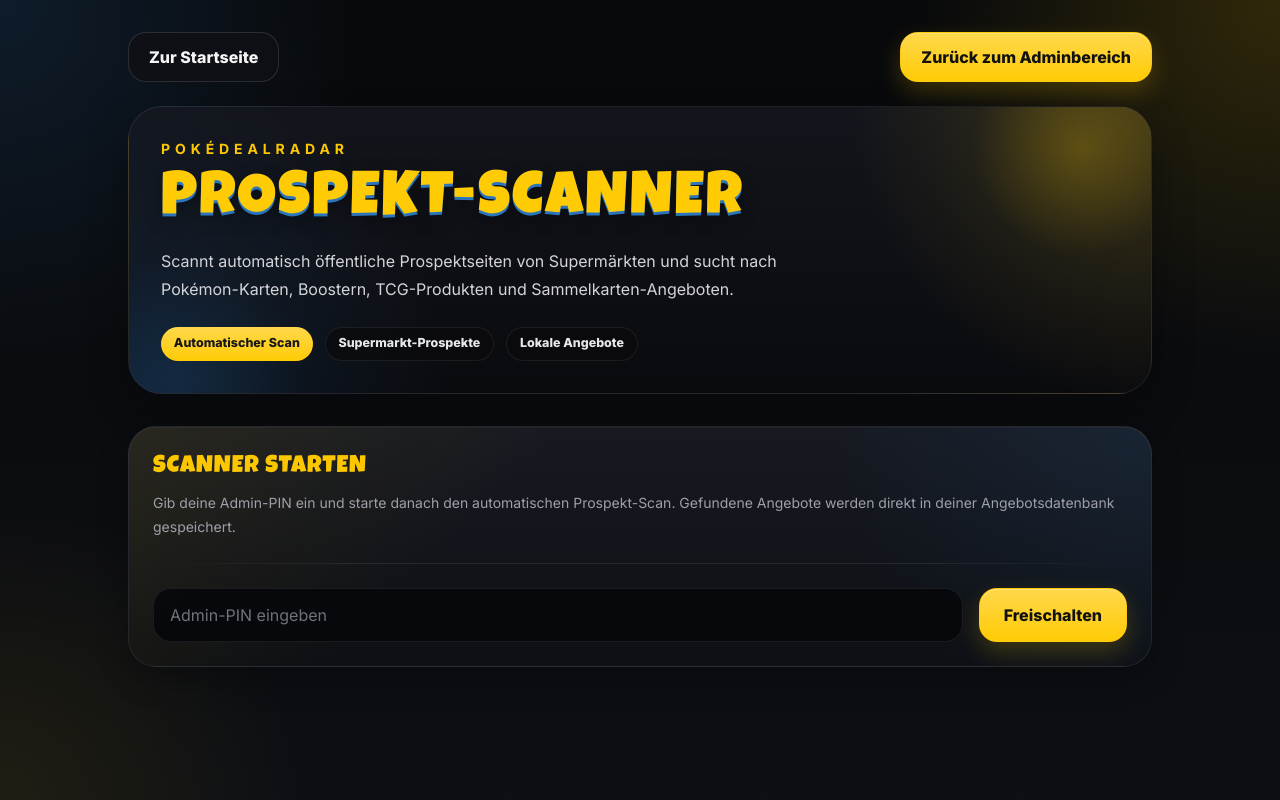
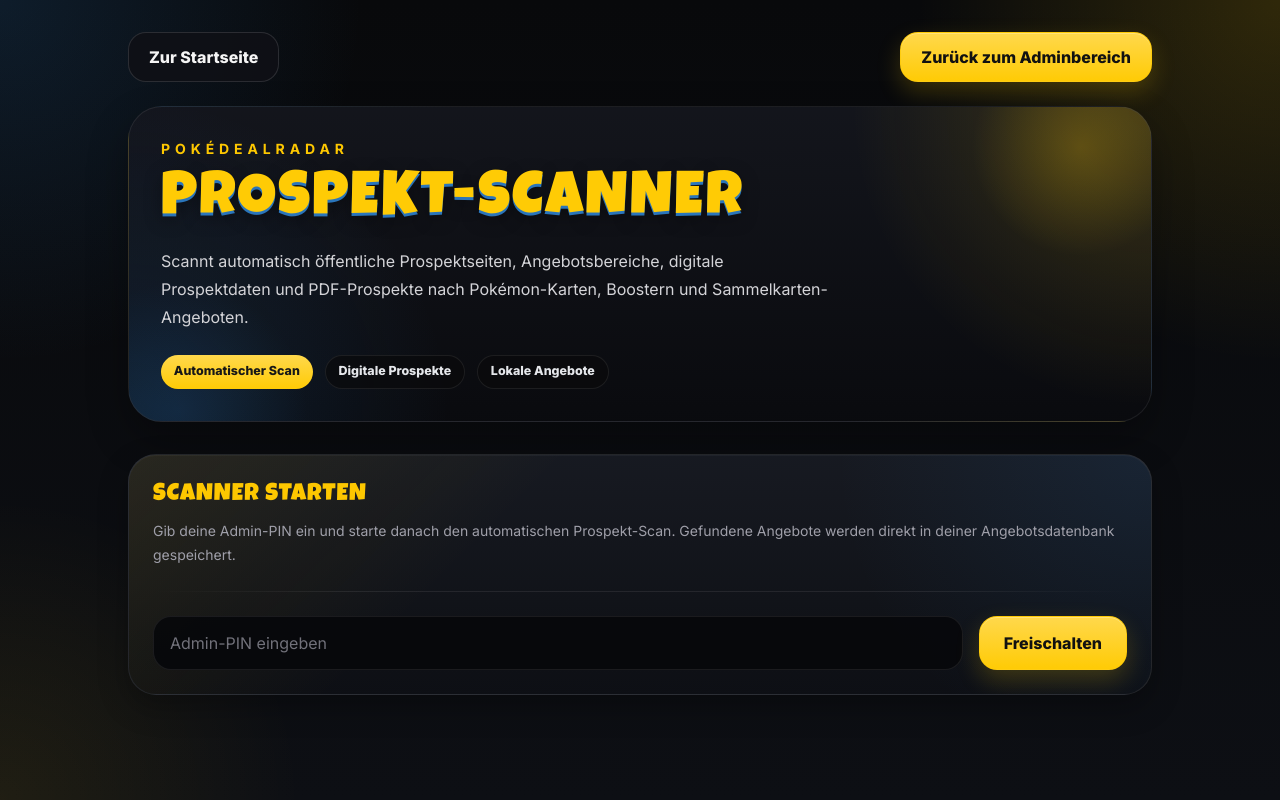
Before and after one commit to Zappenduster-uixx/pokedealradar, a Next.js app: page /admin/prospekte in a window 1280 px wide. Built offline with nearby package versions, Linux system fonts and the light colour scheme.

Commit message:
Improve prospect scanner error handling

```diff
--- a/app/admin/prospekte/page.tsx
+++ b/app/admin/prospekte/page.tsx
@@ -29,9 +29,13 @@
   const [isUnlocked, setIsUnlocked] = useState(false);
   const [isScanning, setIsScanning] = useState(false);
   const [message, setMessage] = useState("");
+  const [rawError, setRawError] = useState("");
   const [results, setResults] = useState<ProspectSourceResult[]>([]);
 
   function unlock() {
+    setMessage("");
+    setRawError("");
+
     if (!pin.trim()) {
       setMessage("Bitte Admin-PIN eingeben.");
       return;
@@ -60,6 +64,7 @@
 
     setIsScanning(true);
     setMessage("Prospekte werden gescannt...");
+    setRawError("");
     setResults([]);
 
     try {
@@ -71,7 +76,20 @@
         },
       });
 
-      const data = (await response.json()) as ProspectScannerResponse;
+      const contentType = response.headers.get("content-type") || "";
+      const responseText = await response.text();
+
+      if (!contentType.includes("application/json")) {
+        setMessage(
+          `Die API hat keine JSON-Antwort geliefert. Status: ${response.status} ${response.statusText}`,
+        );
+
+        setRawError(responseText.slice(0, 2000));
+        setIsScanning(false);
+        return;
+      }
+
+      const data = JSON.parse(responseText) as ProspectScannerResponse;
 
       if (!response.ok) {
         setMessage(data.error || "Fehler beim Prospekt-Scan.");
@@ -119,9 +137,9 @@
             </h1>
 
             <p className="mt-4 max-w-2xl text-sm leading-7 text-zinc-300 sm:text-base">
-              Scannt automatisch öffentliche Prospektseiten von Supermärkten und
-              sucht nach Pokémon-Karten, Boostern, TCG-Produkten und
-              Sammelkarten-Angeboten.
+              Scannt automatisch öffentliche Prospektseiten, Angebotsbereiche,
+              digitale Prospektdaten und PDF-Prospekte nach Pokémon-Karten,
+              Boostern und Sammelkarten-Angeboten.
             </p>
 
             <div className="mt-6 flex flex-wrap gap-3">
@@ -130,7 +148,7 @@
               </span>
 
               <span className="poke-badge poke-badge-dark">
-                Supermarkt-Prospekte
+                Digitale Prospekte
               </span>
 
               <span className="poke-badge poke-badge-dark">
@@ -208,6 +226,25 @@
               <p className="mt-3 whitespace-pre-line text-sm leading-7 text-zinc-300">
                 {message}
               </p>
+            </div>
+          </section>
+        )}
+
+        {rawError && (
+          <section className="poke-panel mb-8 p-6">
+            <div className="relative z-10">
+              <h2 className="font-poke text-2xl text-red-300">
+                Rohantwort der API
+              </h2>
+
+              <p className="mt-2 text-sm leading-6 text-zinc-400">
+                Das hilft uns zu sehen, ob Vercel eine 404-, 500- oder
+                Fehlerseite zurückgibt.
+              </p>
+
+              <pre className="mt-4 max-h-[420px] overflow-auto rounded-2xl border border-red-500/20 bg-black/60 p-4 text-xs leading-6 text-red-200">
+                {rawError}
+              </pre>
             </div>
           </section>
         )}
```
